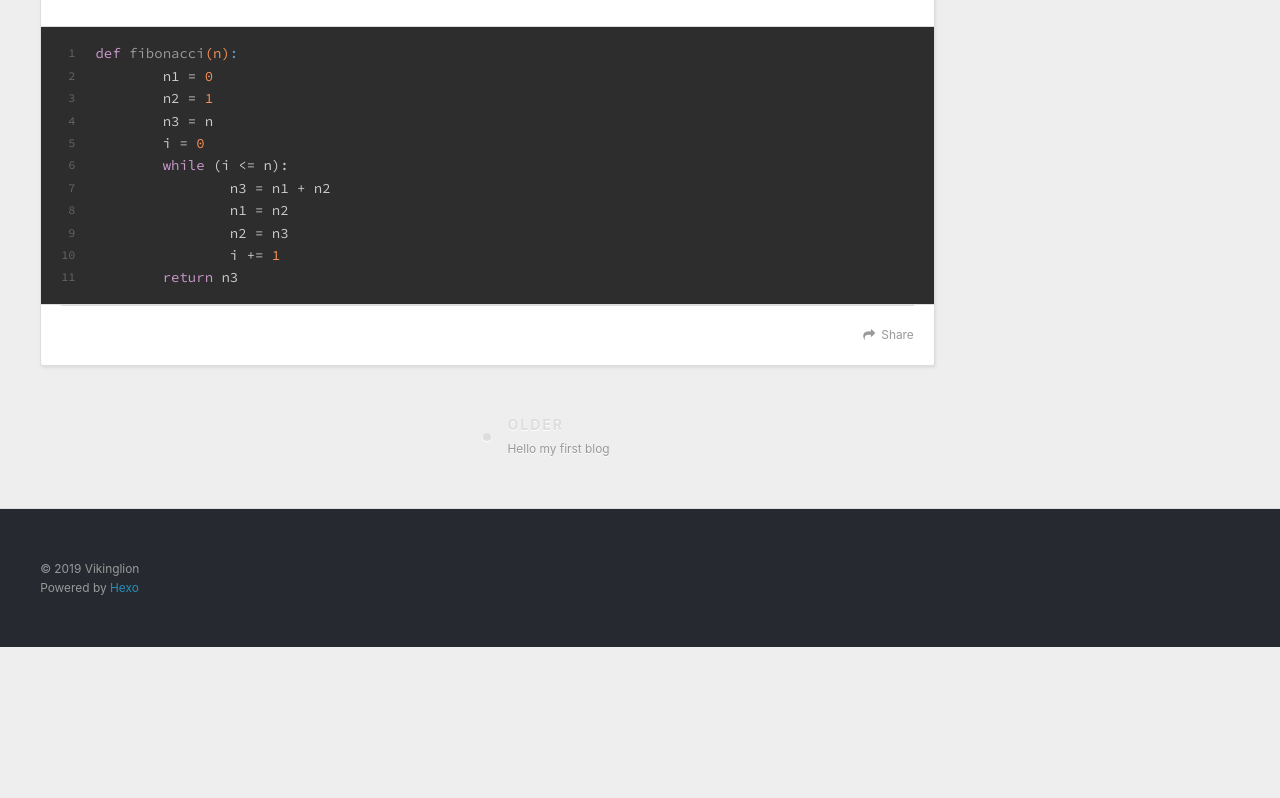
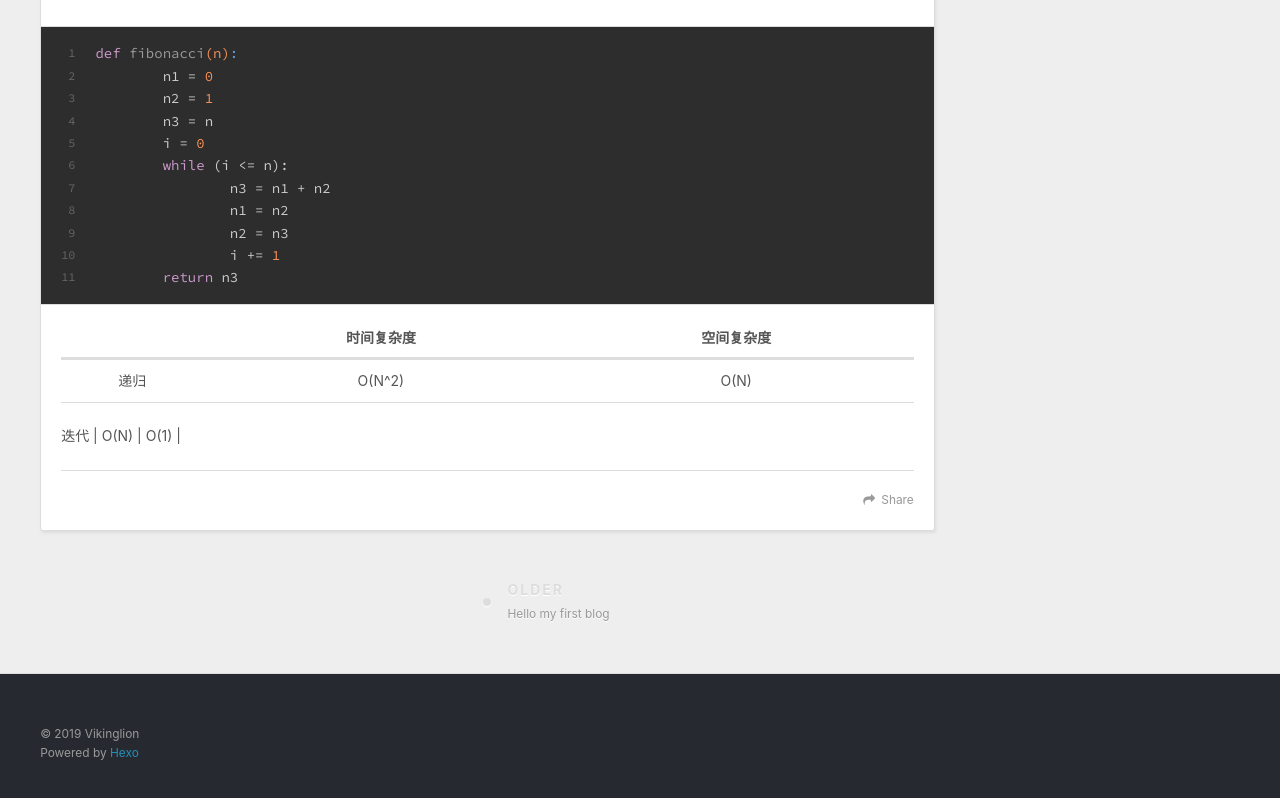
Before and after one commit to vikinglion/vikinglion.github.io, a plain HTML site: page fibonacci/index.html in a window 1280 px wide. Shown: the part 1087-1885 px from the top of the page. Before the commit the page ends 1734 px from the top, so only its background shows below. Drawn offline with nearby package versions, Linux system fonts and the light colour scheme.

Commit message:
Site updated: 2019-02-18 23:08:15

```diff
--- a/fibonacci/index.html
+++ b/fibonacci/index.html
@@ -14,7 +14,7 @@
 <meta property="og:site_name" content="Vingkinglion&#39;s blog">
 <meta property="og:description" content="1 递归1234567def fibonacci(n):	if (n == 0):		return 0	elif (n == 1):			return 1	else:		return fibonacci(n-1) + fibonacci(n-2)  2 迭代1234567891011def fibonacci(n):	n1 = 0	n2 = 1	n3 = n	i = 0	while (i &amp;lt;">
 <meta property="og:locale" content="default">
-<meta property="og:updated_time" content="2019-02-17T07:28:25.901Z">
+<meta property="og:updated_time" content="2019-02-18T15:07:06.462Z">
 <meta name="twitter:card" content="summary">
 <meta name="twitter:title" content="求斐波那契数列(python)">
 <meta name="twitter:description" content="1 递归1234567def fibonacci(n):	if (n == 0):		return 0	elif (n == 1):			return 1	else:		return fibonacci(n-1) + fibonacci(n-2)  2 迭代1234567891011def fibonacci(n):	n1 = 0	n2 = 1	n3 = n	i = 0	while (i &amp;lt;">
@@ -89,6 +89,25 @@
         <h1 id="1-递归"><a href="#1-递归" class="headerlink" title="1 递归"></a>1 递归</h1><figure class="highlight python"><table><tr><td class="gutter"><pre><span class="line">1</span><br><span class="line">2</span><br><span class="line">3</span><br><span class="line">4</span><br><span class="line">5</span><br><span class="line">6</span><br><span class="line">7</span><br></pre></td><td class="code"><pre><span class="line"><span class="function"><span class="keyword">def</span> <span class="title">fibonacci</span><span class="params">(n)</span>:</span></span><br><span class="line">	<span class="keyword">if</span> (n == <span class="number">0</span>):</span><br><span class="line">		<span class="keyword">return</span> <span class="number">0</span></span><br><span class="line">	<span class="keyword">elif</span> (n == <span class="number">1</span>):	</span><br><span class="line">		<span class="keyword">return</span> <span class="number">1</span></span><br><span class="line">	<span class="keyword">else</span>:</span><br><span class="line">		<span class="keyword">return</span> fibonacci(n<span class="number">-1</span>) + fibonacci(n<span class="number">-2</span>)</span><br></pre></td></tr></table></figure>
 <hr>
 <h1 id="2-迭代"><a href="#2-迭代" class="headerlink" title="2 迭代"></a>2 迭代</h1><figure class="highlight python"><table><tr><td class="gutter"><pre><span class="line">1</span><br><span class="line">2</span><br><span class="line">3</span><br><span class="line">4</span><br><span class="line">5</span><br><span class="line">6</span><br><span class="line">7</span><br><span class="line">8</span><br><span class="line">9</span><br><span class="line">10</span><br><span class="line">11</span><br></pre></td><td class="code"><pre><span class="line"><span class="function"><span class="keyword">def</span> <span class="title">fibonacci</span><span class="params">(n)</span>:</span></span><br><span class="line">	n1 = <span class="number">0</span></span><br><span class="line">	n2 = <span class="number">1</span></span><br><span class="line">	n3 = n</span><br><span class="line">	i = <span class="number">0</span></span><br><span class="line">	<span class="keyword">while</span> (i &lt;= n):</span><br><span class="line">		n3 = n1 + n2</span><br><span class="line">		n1 = n2</span><br><span class="line">		n2 = n3</span><br><span class="line">		i += <span class="number">1</span></span><br><span class="line">	<span class="keyword">return</span> n3</span><br></pre></td></tr></table></figure>
+<table>
+<thead>
+<tr>
+<th style="text-align:center"></th>
+<th style="text-align:center">时间复杂度</th>
+<th style="text-align:center">空间复杂度</th>
+</tr>
+</thead>
+<tbody>
+<tr>
+<td style="text-align:center">递归</td>
+<td style="text-align:center">O(N^2)</td>
+<td style="text-align:center">O(N)</td>
+<td></td>
+</tr>
+</tbody>
+</table>
+<p>迭代 | O(N) | O(1) |</p>
+
 
     </div>
     <footer class="article-footer">
```
Also changed, not shown: index.html (+19 -0 lines).
